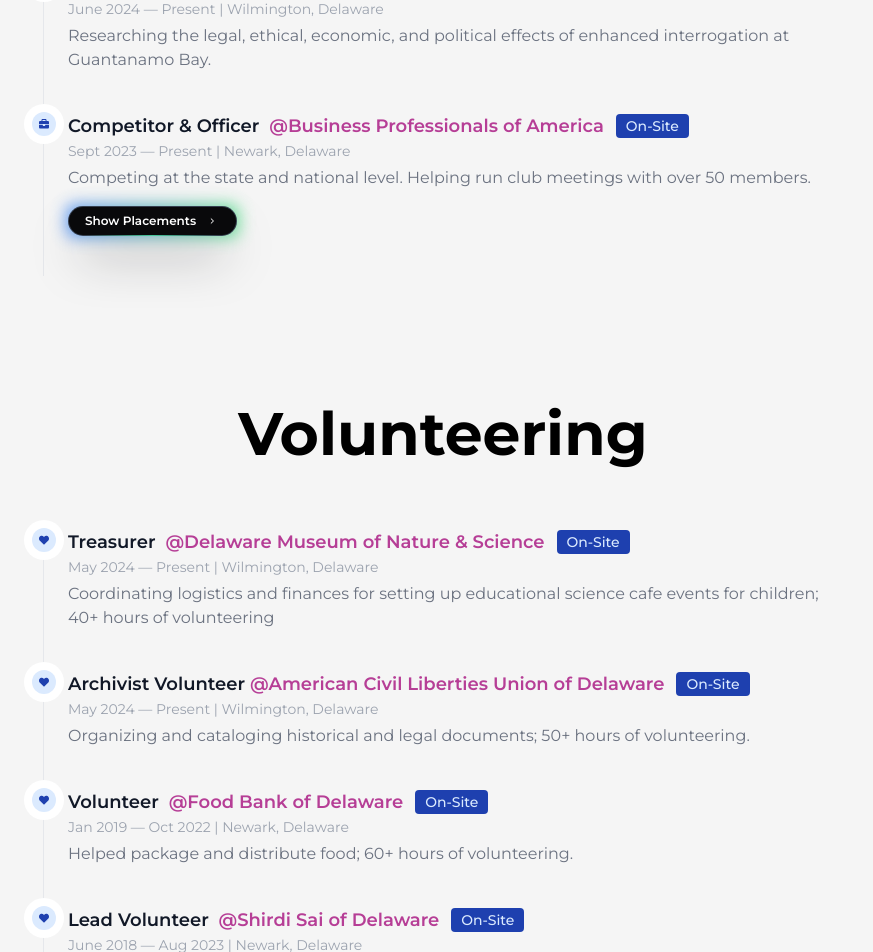
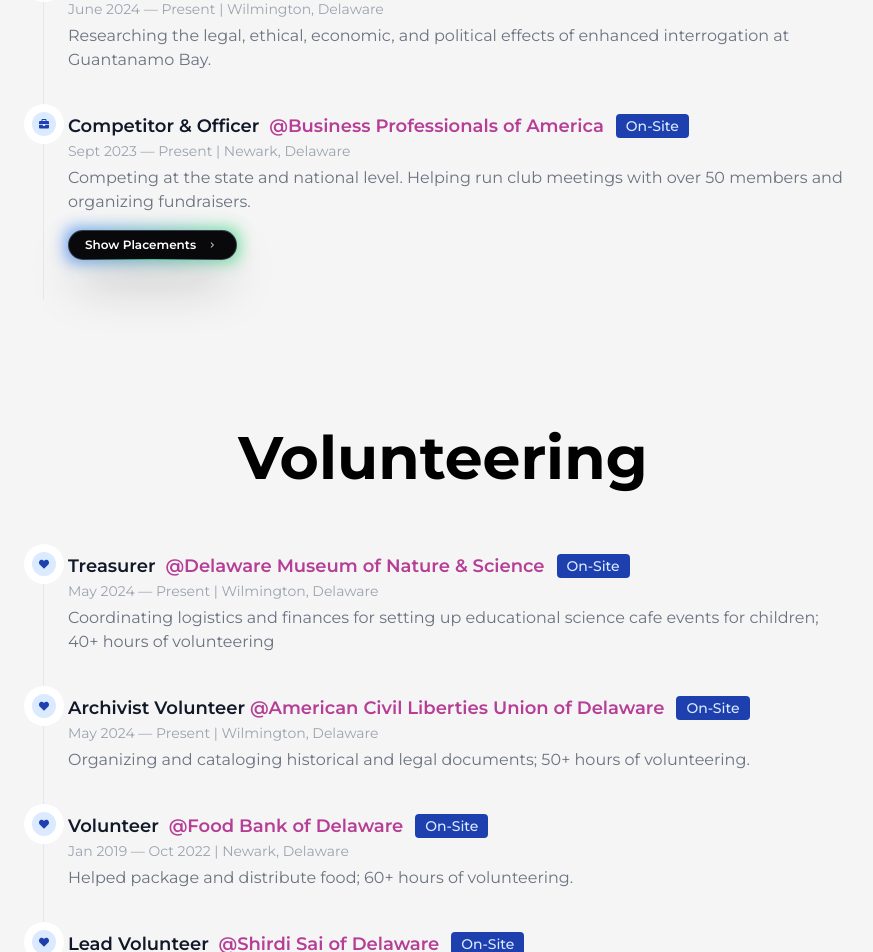
Before and after one commit to shriyanyamali/portfolio-v2, a Next.js app: page /resume in a window 1280 px wide. Shown: the part 1640-2592 px from the top of the page, without its empty margins (197-1070 px from the left). Built offline with nearby package versions, Linux system fonts and the light colour scheme.

Commit message:
minor BPA description update

```diff
--- a/src/components/ExperienceTimeline.js
+++ b/src/components/ExperienceTimeline.js
@@ -221,7 +221,7 @@ const ExperienceTimeline = () => {
               Sept 2023 — Present | Newark, Delaware
             </time>
             <p className="mb-4 text-base font-normal text-gray-500 dark:text-gray-300">
-              Competing at the state and national level. Helping run club meetings with over 50 members.
+              Competing at the state and national level. Helping run club meetings with over 50 members and organizing fundraisers.
             </p>
             <div className="mt-4 w-full grid gap-8 items-start justify-start">
               <div className="relative group">
```
